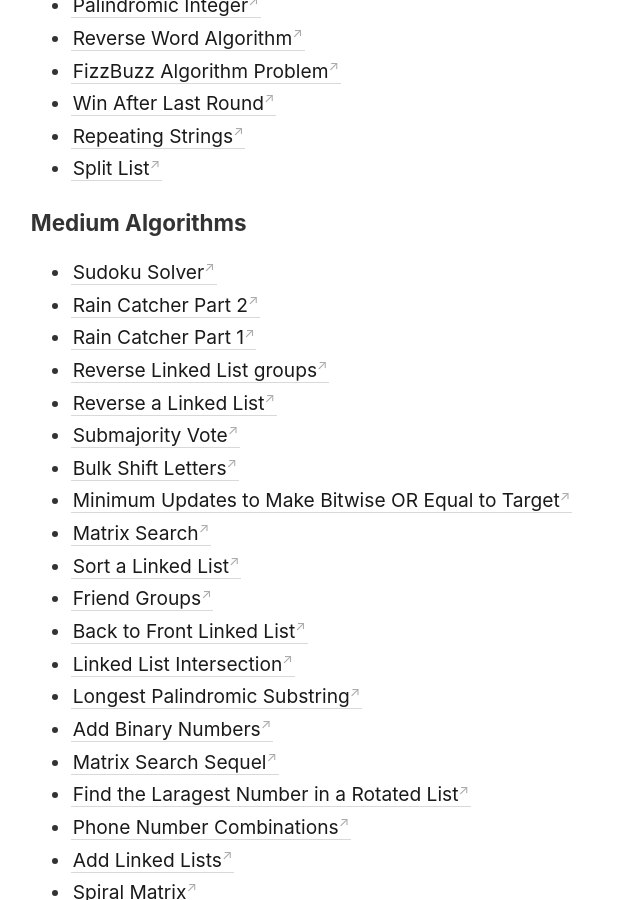
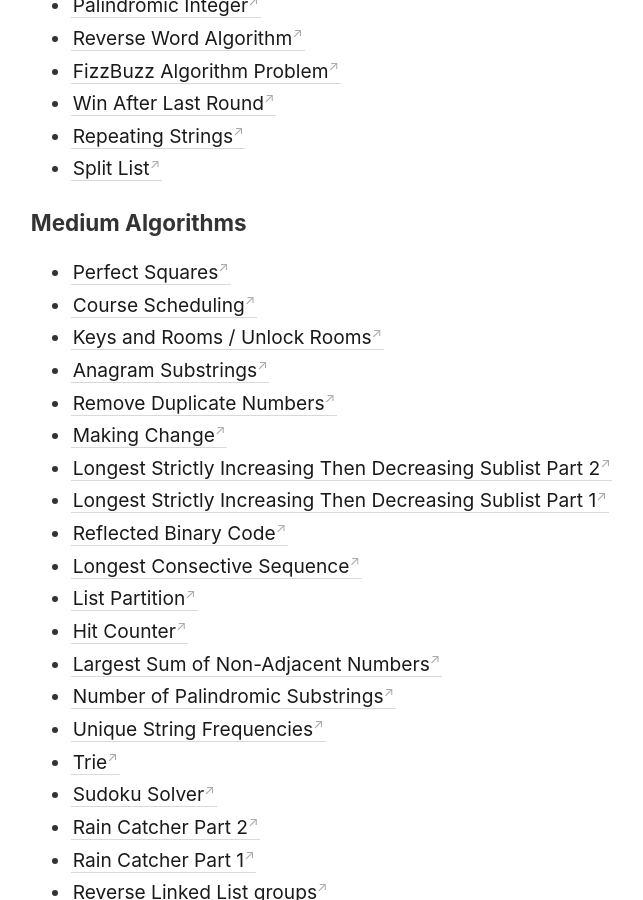
Before and after one commit to ahrchen/digital-garden-knowselfdaily, a Jekyll site: the page built from _notes/Algorithms/Algorithms.md, in a window 1280 px wide and 900 px high, scrolled down 1206 px. Shown: the whole window, without its empty margins (46-689 px from the left). Built offline with Jekyll 4.4.1, drawn with Linux system fonts in a browser that asks for light colours.

Commit message:
Add Algos

```diff
--- a/_notes/Algorithms/Algorithms.md
+++ b/_notes/Algorithms/Algorithms.md
@@ -40,6 +40,22 @@ title: Algorithms
 
 ### Medium Algorithms
 
+- [Perfect Squares](https://youtu.be/pbM3wzCkabI)
+- [Course Scheduling](https://youtu.be/qN3-6-A0SFo)
+- [Keys and Rooms / Unlock Rooms](https://youtu.be/1LOil9nLuzw)
+- [Anagram Substrings](https://youtu.be/TG-G1LnMJ3M)
+- [Remove Duplicate Numbers](https://youtu.be/EW0rToGrYeQ)
+- [Making Change](https://youtu.be/NlykJmqtgV0)
+- [Longest Strictly Increasing Then Decreasing Sublist Part 2](https://youtu.be/DYri7oYnyjY)
+- [Longest Strictly Increasing Then Decreasing Sublist Part 1](https://youtu.be/gH_bDZ7oB3E)
+- [Reflected Binary Code](https://youtu.be/4geuLy9OZcM)
+- [Longest Consective Sequence](https://youtu.be/7W6oYrFYnBg)
+- [List Partition](https://youtu.be/hIBSBl36iD8)
+- [Hit Counter](https://youtu.be/fAvplh4PmNc)
+- [Largest Sum of Non-Adjacent Numbers](https://youtu.be/tETRcyfHkRY)
+- [Number of Palindromic Substrings](https://youtu.be/zA5E8MNJK8I)
+- [Unique String Frequencies](https://youtu.be/B5_oyRuqBjQ)
+- [Trie](https://youtu.be/sZrA9x2-WfI)
 - [Sudoku Solver](https://www.youtube.com/watch?v=3QzysyYwH40)
 - [Rain Catcher Part 2](https://www.youtube.com/watch?v=OVOg37whYc8)
 - [Rain Catcher Part 1](https://www.youtube.com/watch?v=Bvge3QYbvLo)
```
Also changed, not shown: other parts of _notes/Algorithms/Algorithms.md (+3 -0 lines), 1 other file.
